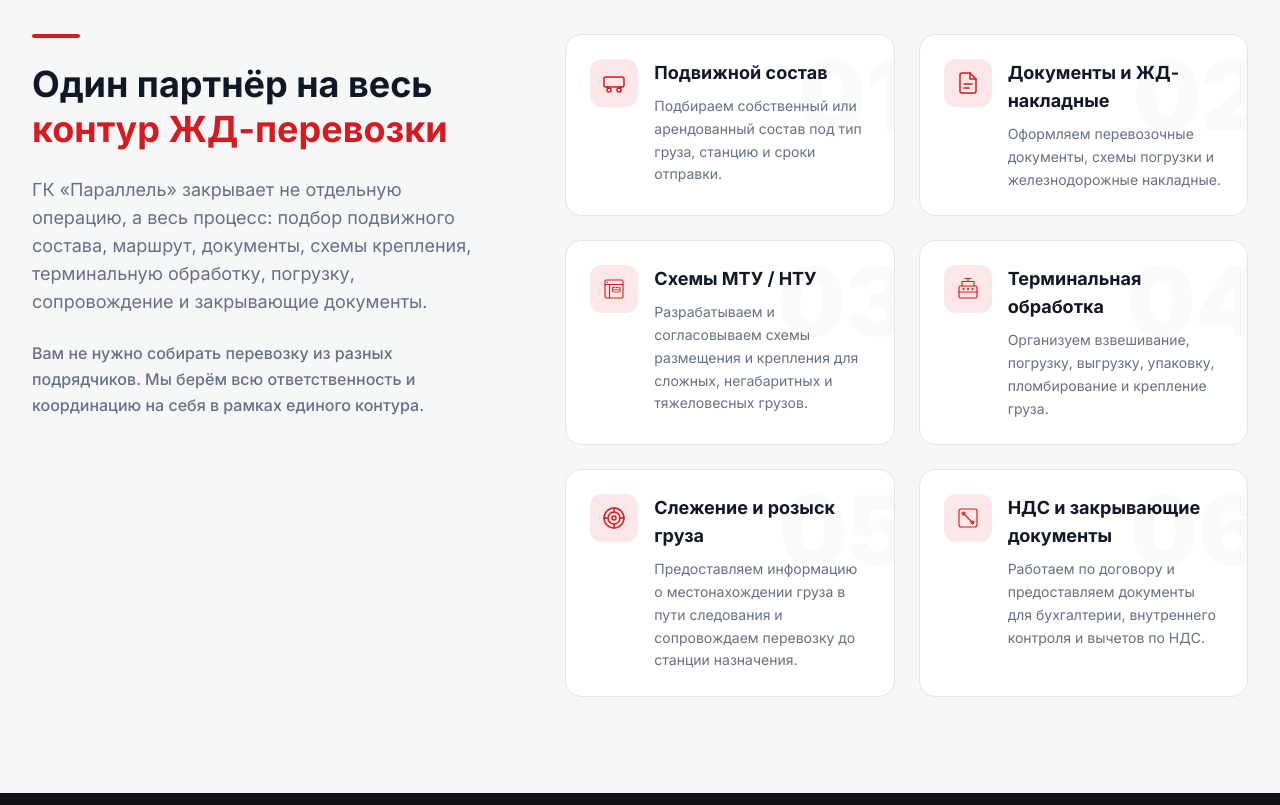
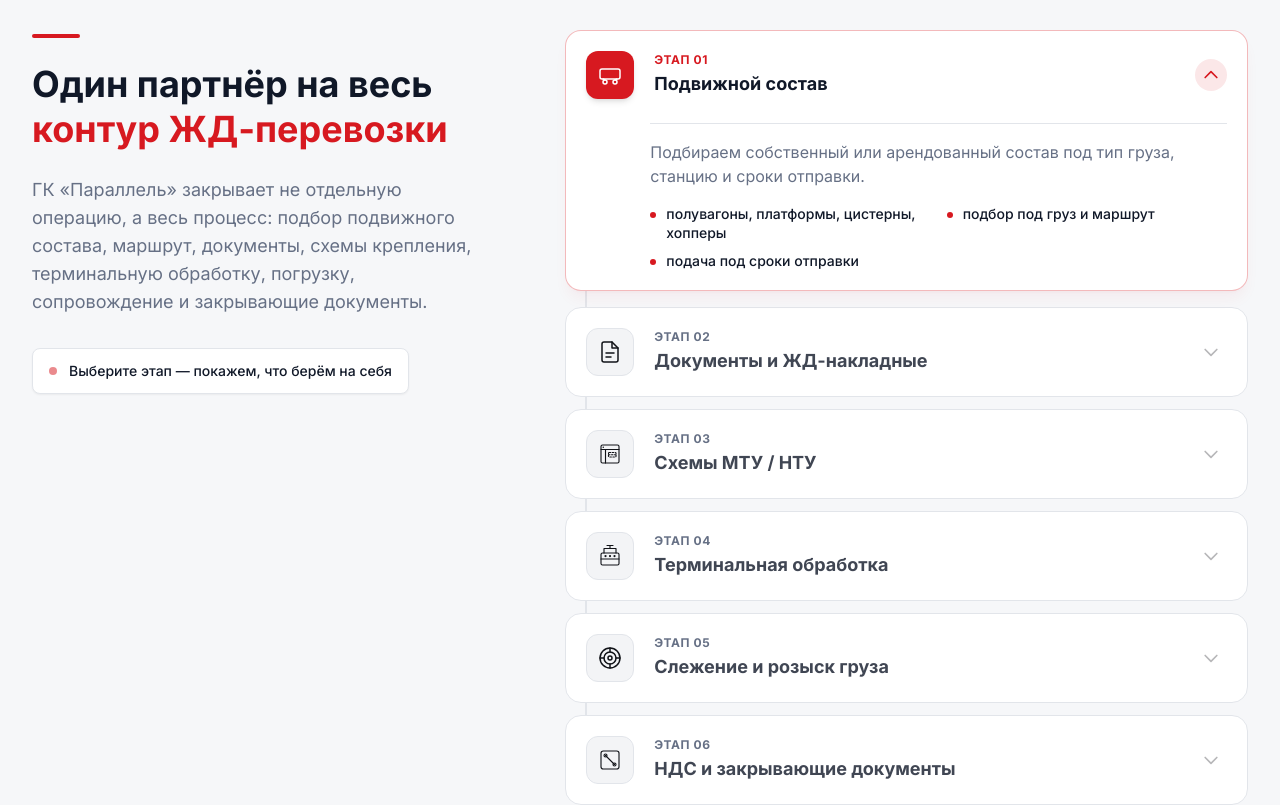
Before and after one commit to matteimikeska49-bot/gkp, a React (Vite) app: page / in a window 1280 px wide. Shown: the part 6340-7145 px from the top of the page. Built offline with nearby package versions, Linux system fonts and the light colour scheme.

Commit message:
refactor: make rail service contour interactive

```diff
--- a/src/sections/WhyUsSection.jsx
+++ b/src/sections/WhyUsSection.jsx
@@ -1,39 +1,48 @@
+import { useState } from 'react';
 import { WagonIcon, DocumentIcon, BlueprintIcon, TerminalIcon, TrackingIcon, TaxIcon } from '../components/ui/Icons';
 
 const features = [
   {
     title: 'Подвижной состав',
     description: 'Подбираем собственный или арендованный состав под тип груза, станцию и сроки отправки.',
+    points: ['полувагоны, платформы, цистерны, хопперы', 'подбор под груз и маршрут', 'подача под сроки отправки'],
     icon: WagonIcon,
   },
   {
     title: 'Документы и ЖД-накладные',
     description: 'Оформляем перевозочные документы, схемы погрузки и железнодорожные накладные.',
+    points: ['перевозочные документы', 'ЖД-накладные', 'схемы погрузки'],
     icon: DocumentIcon,
   },
   {
     title: 'Схемы МТУ / НТУ',
     description: 'Разрабатываем и согласовываем схемы размещения и крепления для сложных, негабаритных и тяжеловесных грузов.',
+    points: ['схемы размещения', 'схемы крепления', 'согласование МТУ / НТУ'],
     icon: BlueprintIcon,
   },
   {
     title: 'Терминальная обработка',
     description: 'Организуем взвешивание, погрузку, выгрузку, упаковку, пломбирование и крепление груза.',
+    points: ['погрузка и выгрузка', 'упаковка и пломбирование', 'крепление груза'],
     icon: TerminalIcon,
   },
   {
     title: 'Слежение и розыск груза',
     description: 'Предоставляем информацию о местонахождении груза в пути следования и сопровождаем перевозку до станции назначения.',
+    points: ['контроль местонахождения', 'сопровождение в пути', 'работа с отклонениями маршрута'],
     icon: TrackingIcon,
   },
   {
     title: 'НДС и закрывающие документы',
     description: 'Работаем по договору и предоставляем документы для бухгалтерии, внутреннего контроля и вычетов по НДС.',
+    points: ['договор', 'закрывающие документы', 'документы для вычетов по НДС'],
     icon: TaxIcon,
   },
 ];
 
 export default function WhyUsSection() {
+  const [activeIndex, setActiveIndex] = useState(0);
+
   return (
     <section id="why-us" className="bg-section-alt section-padding">
       <div className="container-main reveal-up">
@@ -49,37 +58,87 @@ export default function WhyUsSection() {
               ГК «Параллель» закрывает не отдельную операцию, а весь процесс: подбор подвижного состава, маршрут, документы, схемы крепления, терминальную обработку, погрузку, сопровождение и закрывающие документы.
             </p>
 
-            <p className="text-text-muted text-base leading-relaxed font-medium">
-              Вам не нужно собирать перевозку из разных подрядчиков. Мы берём всю ответственность и координацию на себя в рамках единого контура.
-            </p>
+            <div className="inline-flex items-center gap-3 bg-white border border-card-border rounded-lg px-4 py-3 mt-2 shadow-sm">
+              <div className="w-2 h-2 bg-accent rounded-full animate-pulse" />
+              <span className="text-sm font-medium text-text-dark">
+                Выберите этап — покажем, что берём на себя
+              </span>
+            </div>
           </div>
 
-          {/* Right: 6 Cards */}
-          <div className="lg:col-span-7">
-            <div className="grid grid-cols-1 md:grid-cols-2 gap-4 lg:gap-6">
+          {/* Right: Interactive Stepper / Accordion */}
+          <div className="lg:col-span-7 relative">
+            {/* Subtle connection line for desktop */}
+            <div className="hidden md:block absolute left-5 top-8 bottom-8 w-[2px] bg-card-border z-0" />
+
+            <div className="space-y-3 relative z-10">
               {features.map((feature, i) => {
+                const isActive = activeIndex === i;
                 const IconComponent = feature.icon;
+
                 return (
                   <div
                     key={i}
-                    className="bg-white rounded-2xl border border-card-border p-6 hover:border-accent/30 hover:shadow-lg hover:-translate-y-1 transition-all duration-300 group relative overflow-hidden"
+                    className={`group rounded-2xl border transition-all duration-300 overflow-hidden ${
+                      isActive
+                        ? 'border-accent/30 bg-white shadow-lg shadow-accent/5 -translate-y-1'
+                        : 'border-card-border bg-white hover:border-accent/20 hover:shadow-sm cursor-pointer'
+                    }`}
+                    onClick={() => setActiveIndex(i)}
                   >
-                    {/* Subtle numbering/accent in background */}
-                    <div className="absolute -top-4 -right-4 text-[6rem] font-black text-graphite/[0.02] select-none pointer-events-none group-hover:text-accent/[0.03] transition-colors duration-500">
-                      0{i + 1}
+                    {/* Header */}
+                    <div className="flex items-center p-4 md:p-5 gap-4 md:gap-5">
+                      <div
+                        className={`flex-shrink-0 w-10 h-10 md:w-12 md:h-12 rounded-xl flex items-center justify-center transition-all duration-300 ${
+                          isActive
+                            ? 'bg-accent text-white shadow-md'
+                            : 'bg-section-light text-graphite group-hover:bg-accent/10 group-hover:text-accent border border-card-border group-hover:border-accent/20'
+                        }`}
+                      >
+                        <IconComponent className="w-5 h-5 md:w-6 md:h-6" />
+                      </div>
+                      <div className="flex-1">
+                        <div className="flex items-center gap-2 mb-0.5">
+                          <span className={`text-[10px] md:text-xs font-bold uppercase tracking-wider transition-colors duration-300 ${isActive ? 'text-accent' : 'text-text-muted'}`}>
+                            Этап 0{i + 1}
+                          </span>
+                        </div>
+                        <h3 className={`font-bold text-base md:text-lg transition-colors duration-300 ${isActive ? 'text-text-dark' : 'text-text-dark/80 group-hover:text-text-dark'}`}>
+                          {feature.title}
+                        </h3>
+                      </div>
+
+                      {/* Chevron/Toggle Icon */}
+                      <div className={`flex-shrink-0 w-8 h-8 rounded-full flex items-center justify-center transition-all duration-300 ${isActive ? 'bg-accent/10 rotate-180' : 'bg-transparent'}`}>
+                        <svg className={`w-5 h-5 transition-colors duration-300 ${isActive ? 'text-accent' : 'text-graphite/30 group-hover:text-accent/50'}`} fill="none" viewBox="0 0 24 24" stroke="currentColor">
+                          <path strokeLinecap="round" strokeLinejoin="round" strokeWidth={2} d="M19 9l-7 7-7-7" />
+                        </svg>
+                      </div>
                     </div>
 
-                    <div className="flex items-start gap-4 relative z-10">
-                      <div className="flex-shrink-0 w-12 h-12 rounded-xl bg-accent/10 flex items-center justify-center group-hover:bg-accent group-hover:text-white transition-colors duration-300">
-                        <IconComponent className="w-6 h-6 text-accent group-hover:text-white transition-colors duration-300" />
-                      </div>
-                      <div>
-                        <h3 className="text-text-dark font-bold text-lg mb-2 group-hover:text-accent transition-colors duration-300">
-                          {feature.title}
-                        </h3>
-                        <p className="text-text-muted text-sm leading-relaxed">
-                          {feature.description}
-                        </p>
+                    {/* Body (Expandable) */}
+                    <div
+                      className={`grid transition-all duration-500 ease-in-out ${
+                        isActive ? 'grid-rows-[1fr] opacity-100' : 'grid-rows-[0fr] opacity-0'
+                      }`}
+                    >
+                      <div className="overflow-hidden">
+                        <div className="px-4 md:px-5 pb-5 pt-0 md:pl-[84px]">
+                          <div className="border-t border-card-border pt-4 mt-1">
+                            <p className="text-text-muted text-sm md:text-base leading-relaxed mb-4">
+                              {feature.description}
+                            </p>
+
+                            <ul className="grid grid-cols-1 sm:grid-cols-2 gap-y-2 gap-x-4">
+                              {feature.points.map((pt, j) => (
+                                <li key={j} className="flex items-start gap-2.5">
+                                  <div className="w-1.5 h-1.5 bg-accent rounded-full mt-2 flex-shrink-0" />
+                                  <span className="text-sm font-medium text-text-dark leading-snug">{pt}</span>
+                                </li>
+                              ))}
+                            </ul>
+                          </div>
+                        </div>
                       </div>
                     </div>
                   </div>
```
